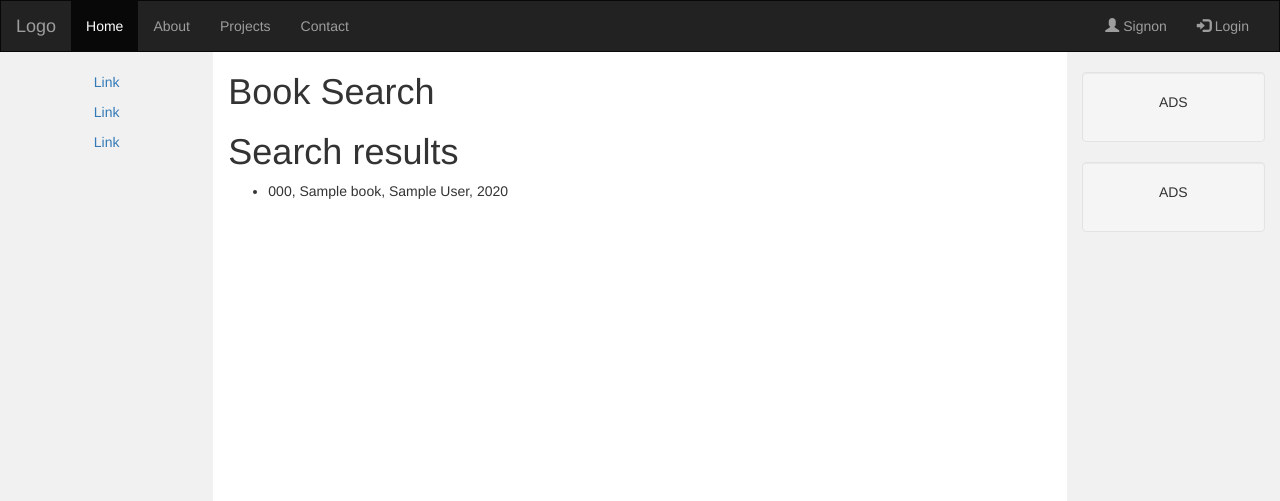
After one commit to keybao0863/bookreview, a Flask app: template templates/search_result.html in a window 1280 px wide. The commit adds this page. Shown: the top 501 px of the page. Run offline with Flask 2, Linux system fonts and the light colour scheme; the template is opened without the code that fills it: most values are stand-ins (such as "Sample title", 1, 10 or a date in 2020); some libraries are stand-ins or nearby versions.

Commit message:
search functionality working

```diff
--- a/application.py
+++ b/application.py
@@ -85,9 +85,18 @@ def logoff():
 def search():
     #Process POST request
     if(request.method=="POST"):
-        # TODO:
-        print("search gets a post request")
-        return
+        option = request.form['search_option'].lower()
+        #Search also for partially matched queries
+        query = '%' + request.form['search_box'].lower()
+        books = db.execute("SELECT * FROM books WHERE lower(" + option + ") LIKE :q",
+        {"o": option, "q":query}).fetchall()
+
+        #If no book is found, return an error, otherwise, display results
+        if(len(books)==0):
+            flash("No book match is found")
+            return render_template("search.html")
+
+        return render_template("search_result.html", books = books)
 
     #Check if the user is logged in, if not, ask the user to log in.
     if('user_id' not in session):
--- a/create.sql
+++ b/create.sql
@@ -8,7 +8,7 @@ CREATE TABLE users(
 CREATE TABLE books(
   id SERIAL PRIMARY KEY,
   isbn VARCHAR NOT NULL UNIQUE,
-  title VARCHAR NOT NULL UNIQUE,
+  title VARCHAR NOT NULL,
   author VARCHAR NOT NULL,
   year int
-)
+);
--- /dev/null
+++ b/templates/search_result.html
@@ -0,0 +1,16 @@
+{% extends "layout.html" %}
+
+{% block heading %}
+  Book Search
+{% endblock %}
+
+{% block body %}
+  <h1>Search results</h1>
+  <ul>
+    {% for book in books%}
+      <li>
+        {{book.isbn}}, {{book.title}}, {{book.author}}, {{book.year}}
+      </li>
+    {% endfor %}
+  </ul>
+{% endblock %}
```
Also changed, not shown: templates/search.html (+6 -6 lines), 1 other file.
